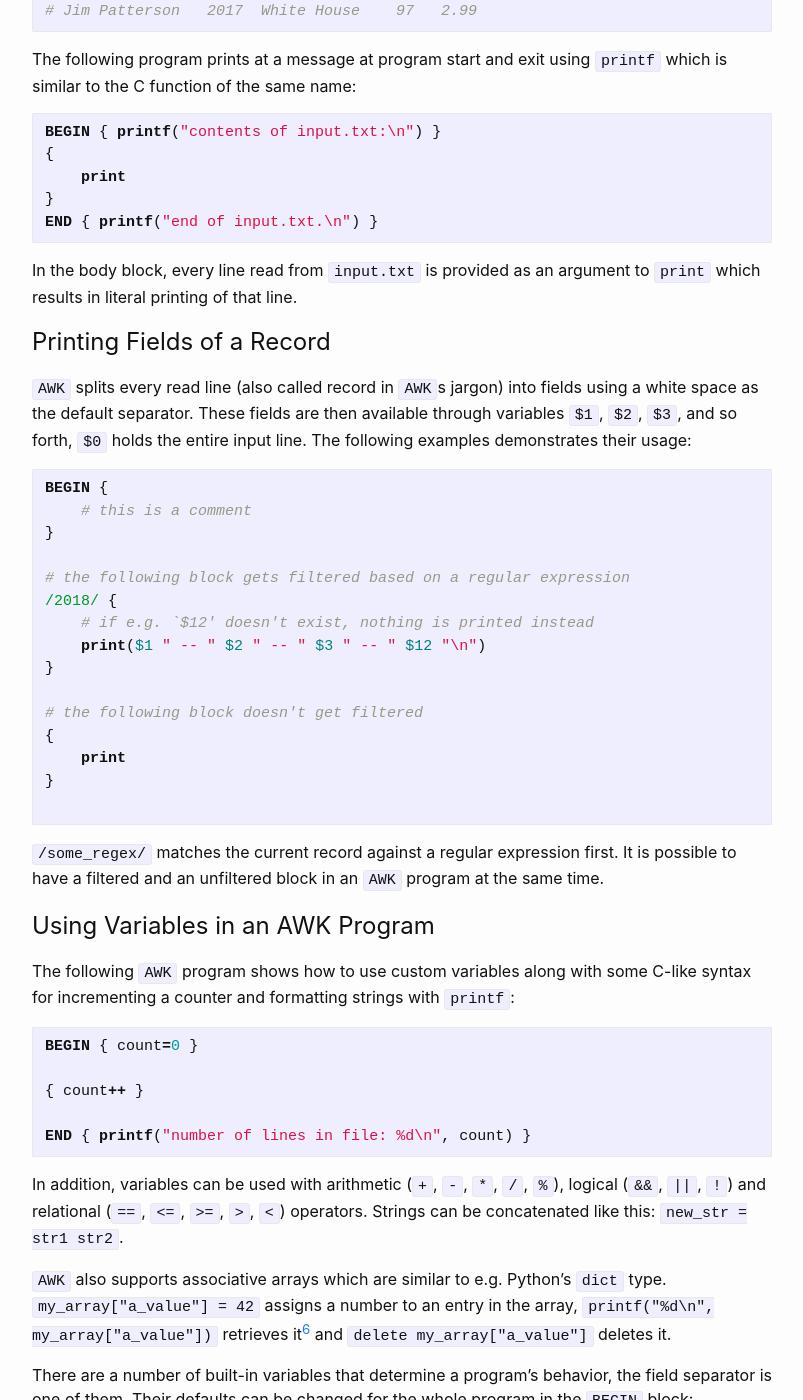
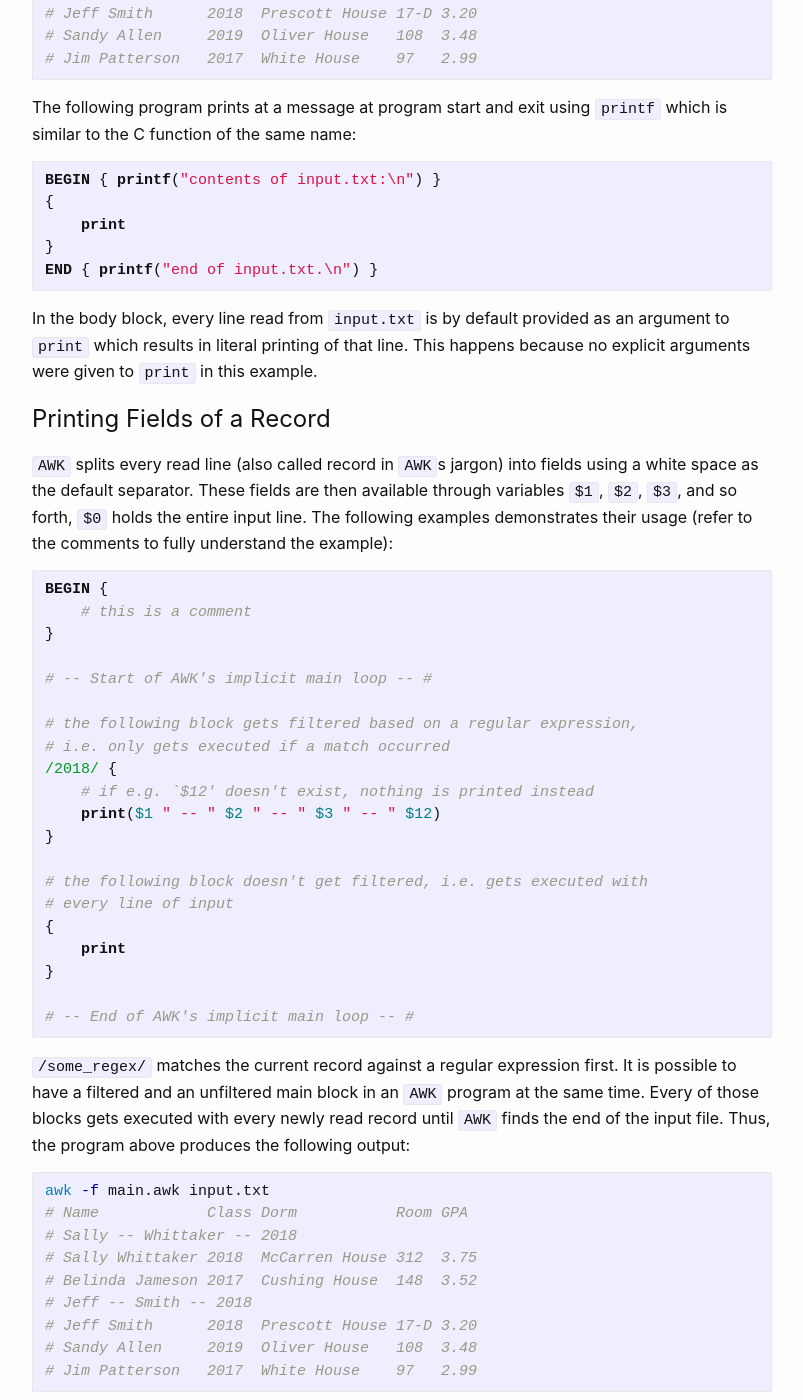
Before and after one commit to DanielSchuette/DanielSchuette.github.io, a Jekyll site: the page built from _posts/2019-08-25-awk_basics.md, in a window 1280 px wide and 1400 px high, scrolled down 1568 px. Shown: the whole window, without its empty margins (238-1041 px from the left). Built offline with Jekyll 4.4.1, drawn with Linux system fonts in a browser that asks for light colours; nearby versions of some CDN libraries; some web fonts are replaced; comment, search, counter and statistics services are not loaded; some of the changed text lies outside the part shown.

Commit message:
update awk post

````diff
--- a/_posts/2019-08-25-awk_basics.md
+++ b/_posts/2019-08-25-awk_basics.md
@@ -5,7 +5,7 @@ date:   2019-08-25 20:24:00 +0200
 categories: awk
 ---
 
-`AWK` is an interpreted programming language used for text processing and reporting. It was originally written by Alfred Aho, Peter Weinberger, and Brian Kernighan[^1] at Bell Labs and first released in 1977. Since then, `AWK` became a hugely popular tool for text stream manipulation on UNIX systems[^2] with its own POSIX standard (POSIX 1003.1). Even today, `gawk(1)`, "[the GNU Project's implementation of the `AWK` programming language](https://www.gnu.org/software/gawk/manual/gawk.html)", is still among the core utilities of the GNU/Linux operating system. Despite its usefulness, `AWK` can seem cryptic and hardly useful at first. Thus, this post is meant to be a starting point for using `AWK` productively in your coding workflow[^3].
+`AWK` is an interpreted programming language used for text processing and reporting. It was originally written by Alfred Aho, Peter Weinberger, and Brian Kernighan[^1] at Bell Labs and first released in 1977. Since then, `AWK` became a hugely popular tool for text stream manipulation on UNIX systems[^2] with its own POSIX standard (POSIX 1003.1). Even today, `gawk(1)`, "[the GNU Project's implementation of the `AWK` programming language](https://www.gnu.org/software/gawk/manual/gawk.html)", is still among the core utilities of the GNU/Linux operating system. Despite its usefulness, `AWK` can seem cryptic and hardly useful at first. Thus, this post is meant to be a starting point for using `AWK` productively in your coding workflow[^3]. It is assumed that you have at least some programming experience in a language like C or Python and some concepts will be presented implicitly through examples instead of explaining every little detail. Please ask any questions in the comments section!
 
 # Phases of an AWK Program
 An `AWK` program has three phases. First, the **BEGIN** block is executed. It's usually used to set up an environment for the program to run in, e.g. initialize variables or change `AWK`s default field separator. Next, `AWK` will read the input line by line until the end and execute one or more commands on every of those lines. And lastly, the **END** block is run which can e.g. be used for reporting of results.
@@ -25,7 +25,7 @@ The following program prints the string *hello world* once and exits:
 BEGIN { print("hello world") }
 ```
 
-`print` is a built-in `AWK` function that takes a string and outputs it to `stdout`. As in most C-like programming languages, function arguments are enclosed in parentheses. It is valid to omit them, though (i.e. `print "hello world"` is a valid function call, too). Also, an `AWK` program is valid with any combination of `BEGIN`, `END` and body blocks, none of them is required[^4]. To execute the program above, run:
+`print` is a built-in `AWK` function that takes a string and outputs it to `stdout`, followed by a new line. As in most C-like programming languages, function arguments are enclosed in parentheses. It is valid to omit them, though (i.e. `print "hello world"` is a valid function call, too). Also, an `AWK` program is valid with any combination of `BEGIN`, `END` and body blocks, none of them is required[^4]. To execute the program above, run:
 
 ```bash
 awk -f hello.awk
@@ -60,30 +60,47 @@ BEGIN { printf("contents of input.txt:\n") }
 END { printf("end of input.txt.\n") }
 ```
 
-In the body block, every line read from `input.txt` is provided as an argument to `print` which results in literal printing of that line.
+In the body block, every line read from `input.txt` is by default provided as an argument to `print` which results in literal printing of that line. This happens because no explicit arguments were given to `print` in this example.
 
 # Printing Fields of a Record
-`AWK` splits every read line (also called record in `AWK`s jargon) into fields using a white space as the default separator. These fields are then available through variables `$1`, `$2`, `$3`, and so forth, `$0` holds the entire input line. The following examples demonstrates their usage:
+`AWK` splits every read line (also called record in `AWK`s jargon) into fields using a white space as the default separator. These fields are then available through variables `$1`, `$2`, `$3`, and so forth, `$0` holds the entire input line. The following examples demonstrates their usage (refer to the comments to fully understand the example):
 
 ```awk
 BEGIN {
     # this is a comment
 }
 
-# the following block gets filtered based on a regular expression
+# -- Start of AWK's implicit main loop -- #
+
+# the following block gets filtered based on a regular expression,
+# i.e. only gets executed if a match occurred
 /2018/ {
     # if e.g. `$12' doesn't exist, nothing is printed instead
-    print($1 " -- " $2 " -- " $3 " -- " $12 "\n")
+    print($1 " -- " $2 " -- " $3 " -- " $12)
 }
 
-# the following block doesn't get filtered
+# the following block doesn't get filtered, i.e. gets executed with
+# every line of input
 {
     print
 }
 
+# -- End of AWK's implicit main loop -- #
 ```
 
-`/some_regex/` matches the current record against a regular expression first. It is possible to have a filtered and an unfiltered block in an `AWK` program at the same time.
+`/some_regex/` matches the current record against a regular expression first. It is possible to have a filtered and an unfiltered main block in an `AWK` program at the same time. Every of those blocks gets executed with every newly read record until `AWK` finds the end of the input file. Thus, the program above produces the following output:
+
+```bash
+awk -f main.awk input.txt
+# Name            Class Dorm           Room GPA
+# Sally -- Whittaker -- 2018
+# Sally Whittaker 2018  McCarren House 312  3.75
+# Belinda Jameson 2017  Cushing House  148  3.52
+# Jeff -- Smith -- 2018
+# Jeff Smith      2018  Prescott House 17-D 3.20
+# Sandy Allen     2019  Oliver House   108  3.48
+# Jim Patterson   2017  White House    97   2.99
+```
 
 # Using Variables in an AWK Program
 The following `AWK` program shows how to use custom variables along with some C-like syntax for incrementing a counter and formatting strings with `printf`:
@@ -116,13 +133,15 @@ There are a number of built-in variables that determine a program's behavior, th
 | ENVIRON  | an associative array of `env` variables (`ENVIRON["VAR"]`)              |
 
 # Control Flow and Looping
-`AWK` control flow statements and looping constructs are similar to C. The following example demonstrates their basic usage:
+`AWK` control flow statements and looping constructs are (again) similar to the syntax of the C programming language. The following example demonstrates their basic usage:
 
 ```awk
 {
     for (i = 0; i < 10; i++) {
         if (i < 5) {
-            printf("index: %d\n")
+            printf("smaller than 5\n")
+        } else {
+            printf("equal to or larger than 5\n")
         }
     }
 }
````
